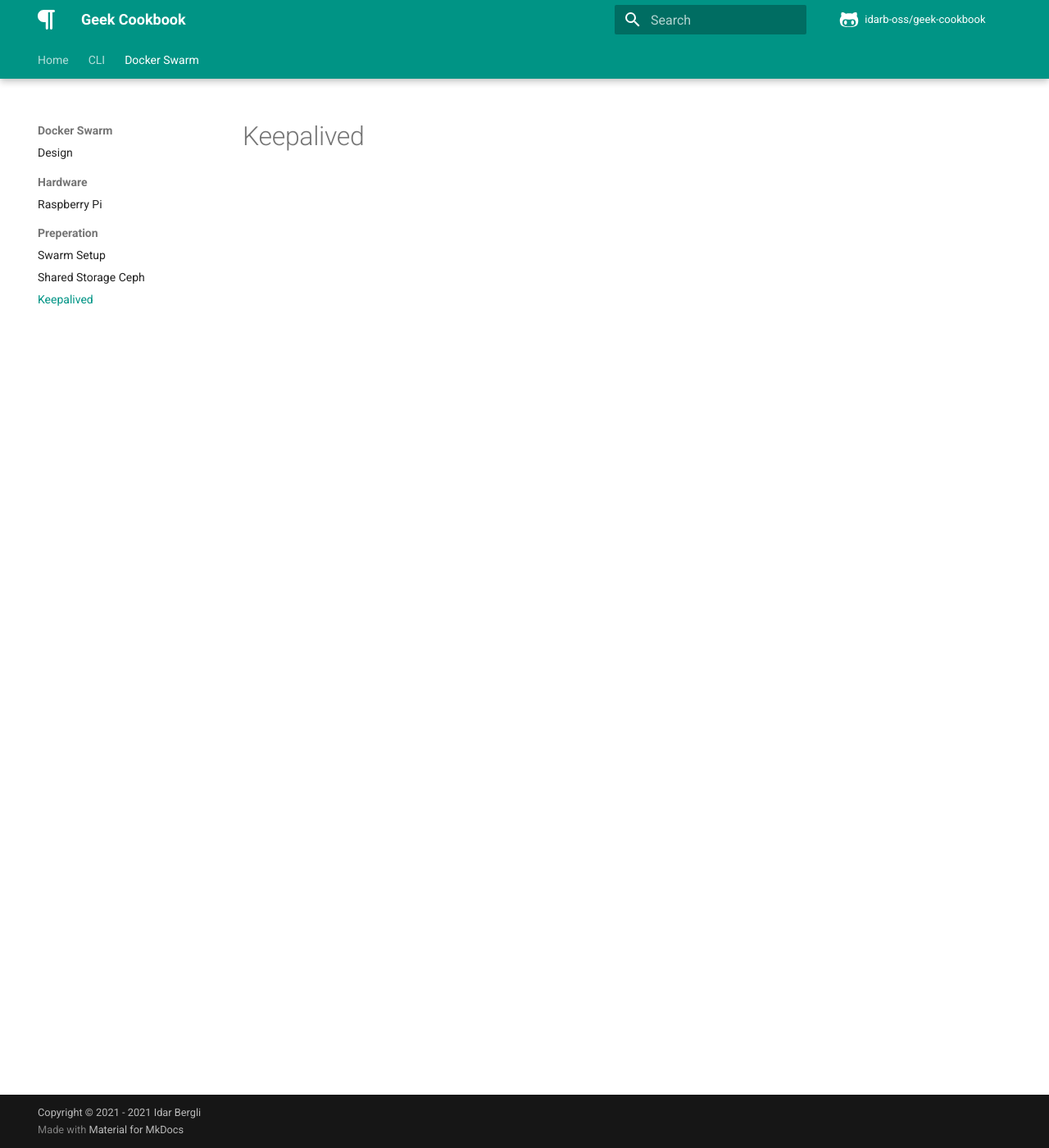
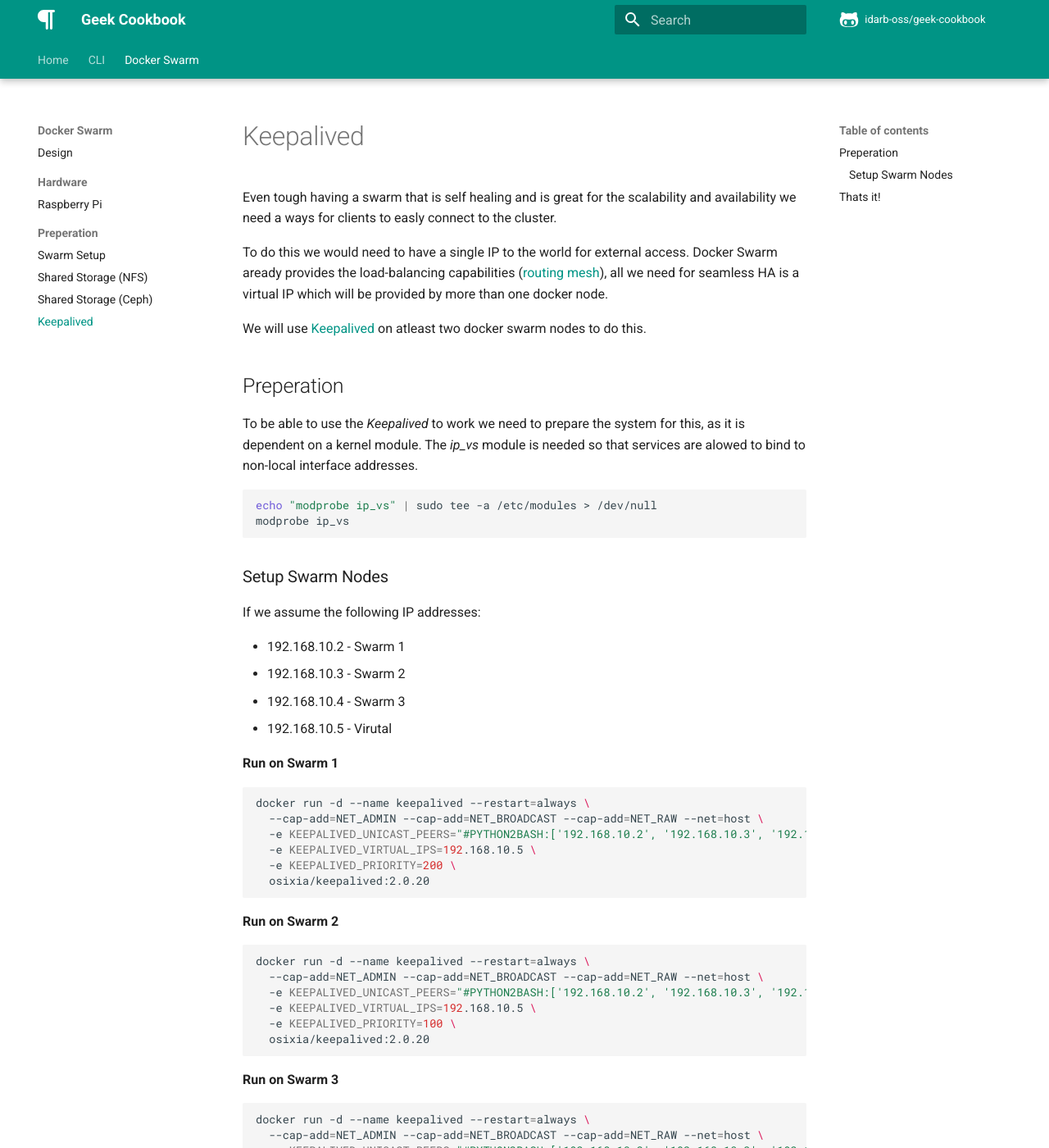
Before and after one commit to idarb-oss/geek-cookbook, an MkDocs documentation site: the page built from docs/docker-swarm/keepalived.md, in a window 1280 px wide and 1400 px high. Shown: the whole window at 82% size. Built offline with MkDocs 1.6.1 and Material for MkDocs 9.7.7, drawn with Linux system fonts in a browser that asks for light colours; comment, search, counter and statistics services are not loaded; some of the changed text lies outside the part shown.

Commit message:
docs: :memo: Added keepalived tutorial

````diff
--- a/docs/docker-swarm/keepalived.md
+++ b/docs/docker-swarm/keepalived.md
@@ -1,7 +1,65 @@
 ---
-title: Design
-summary: Docker swarm design
+title: Keepalived
+summary: Tutorial to configure keepalived for shared virtual IP
 authors:
   - Idar Bergli
 date: 2021-04-22
 ---
+
+Even tough having a swarm that is self healing and is great for the scalability and availability we need a ways for clients to easly connect to the cluster.
+
+To do this we would need to have a single IP to the world for external access. Docker Swarm aready provides the load-balancing capabilities ([routing mesh](https://docs.docker.com/engine/swarm/ingress/)), all we need for seamless HA is a virtual IP which will be provided by more than one docker node.
+
+We will use [Keepalived](https://www.keepalived.org/) on atleast two docker swarm nodes to do this.
+
+## Preperation
+
+To be able to use the _Keepalived_ to work we need to prepare the system for this, as it is dependent on a kernel module. The _ip\_vs_ module is needed so that services are alowed to bind to non-local interface addresses.
+
+```sh
+echo "modprobe ip_vs" | sudo tee -a /etc/modules > /dev/null
+modprobe ip_vs
+```
+
+### Setup Swarm Nodes
+
+If we assume the following IP addresses:
+
+- 192.168.10.2 - Swarm 1
+- 192.168.10.3 - Swarm 2
+- 192.168.10.4 - Swarm 3
+- 192.168.10.5 - Virutal
+
+**Run on Swarm 1**
+```sh
+docker run -d --name keepalived --restart=always \
+  --cap-add=NET_ADMIN --cap-add=NET_BROADCAST --cap-add=NET_RAW --net=host \
+  -e KEEPALIVED_UNICAST_PEERS="#PYTHON2BASH:['192.168.10.2', '192.168.10.3', '192.168.10.4']" \
+  -e KEEPALIVED_VIRTUAL_IPS=192.168.10.5 \
+  -e KEEPALIVED_PRIORITY=200 \
+  osixia/keepalived:2.0.20
+```
+
+**Run on Swarm 2**
+```sh
+docker run -d --name keepalived --restart=always \
+  --cap-add=NET_ADMIN --cap-add=NET_BROADCAST --cap-add=NET_RAW --net=host \
+  -e KEEPALIVED_UNICAST_PEERS="#PYTHON2BASH:['192.168.10.2', '192.168.10.3', '192.168.10.4']" \
+  -e KEEPALIVED_VIRTUAL_IPS=192.168.10.5 \
+  -e KEEPALIVED_PRIORITY=100 \
+  osixia/keepalived:2.0.20
+```
+
+**Run on Swarm 3**
+```sh
+docker run -d --name keepalived --restart=always \
+  --cap-add=NET_ADMIN --cap-add=NET_BROADCAST --cap-add=NET_RAW --net=host \
+  -e KEEPALIVED_UNICAST_PEERS="#PYTHON2BASH:['192.168.10.2', '192.168.10.3', '192.168.10.4']" \
+  -e KEEPALIVED_VIRTUAL_IPS=192.168.10.5 \
+  -e KEEPALIVED_PRIORITY=100 \
+  osixia/keepalived:2.0.20
+```
+
+## Thats it!
+
+Now the swarm nodes will talk to each other by using unicast (no need to un-firewall multicast addresses), and the one with the highest priority will be the master of the IP. When traffic arrives thrue the Virtual IP the Docker Swarm service mesh will route the trafic to the correct node.
--- a/mkdocs.yml
+++ b/mkdocs.yml
@@ -13,7 +13,8 @@ nav:
       - 'Raspberry Pi': 'docker-swarm/pi.md'
     - 'Preperation':
       - 'Swarm Setup': 'docker-swarm/swarm-setup.md'
-      - 'Shared Storage Ceph': 'docker-swarm/ceph.md'
+      - 'Shared Storage (NFS)': 'docker-swarm/nfs.md'
+      - 'Shared Storage (Ceph)': 'docker-swarm/ceph.md'
       - 'Keepalived': 'docker-swarm/keepalived.md'
   #- 'Kubernetes':
   #  - 'Design': 'kubernetes/design.md'
````
Also changed, not shown: docs/docker-swarm/nfs.md (added, +82 -0 lines).
